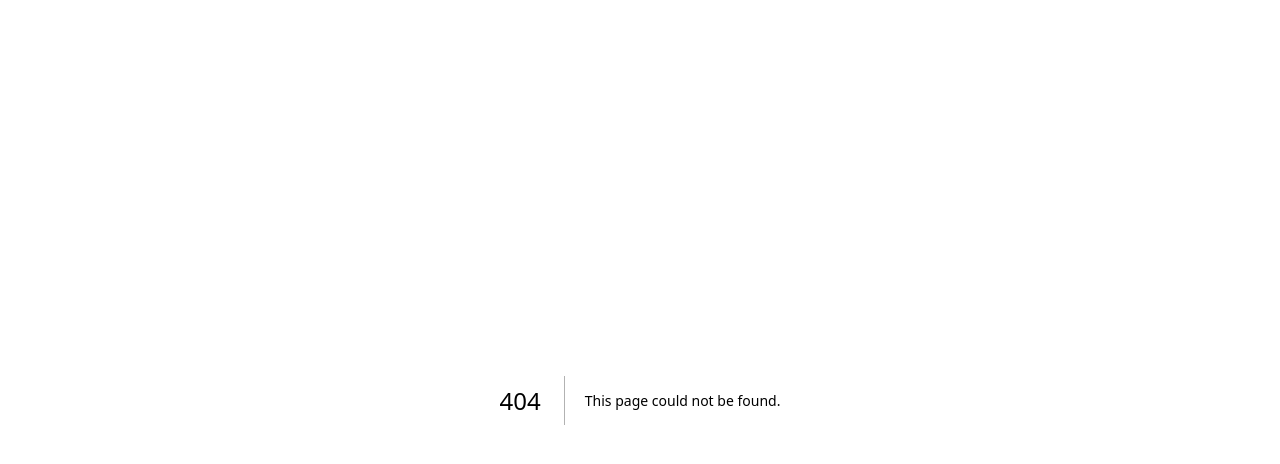
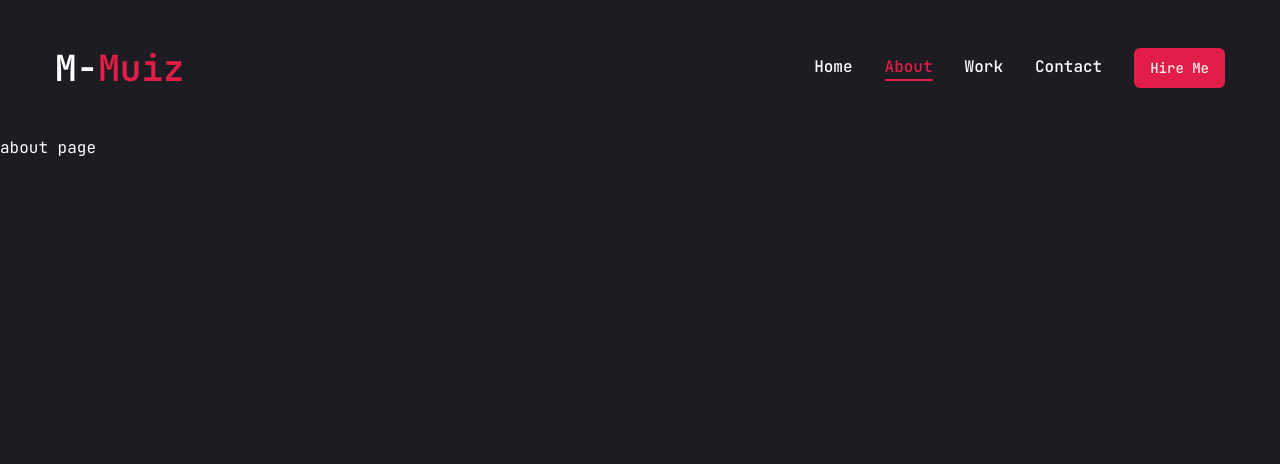
Before and after one commit to M-Muiz/Full_Stack-Portfolio, a Next.js app: page /about in a window 1280 px wide. Before the commit this address had no page. Shown: the top 464 px of the page. Built offline with nearby package versions, Linux system fonts and the light colour scheme.

Commit message:
create new pages

```diff
--- /dev/null
+++ b/src/app/about/page.tsx
@@ -0,0 +1,11 @@
+import React from 'react'
+
+const page = () => {
+  return (
+    <div>
+      about page
+    </div>
+  )
+}
+
+export default page
--- /dev/null
+++ b/src/app/contact/page.tsx
@@ -0,0 +1,11 @@
+import React from 'react'
+
+const page = () => {
+  return (
+    <div>
+      contact
+    </div>
+  )
+}
+
+export default page
--- a/src/app/globals.css
+++ b/src/app/globals.css
@@ -52,15 +52,12 @@
 
 
 @layer base {
-  * {
-    @apply border-border;
-  }
-
   body {
-    @apply bg-background text-foreground;
+    @apply font-primary;
   }
 }
 
 body{
-  background-color: black;
+  background-color: #1c1c22;
+  color: white;
 }
--- a/src/app/layout.tsx
+++ b/src/app/layout.tsx
@@ -1,8 +1,9 @@
 import type { Metadata } from "next";
-import { Inter } from "next/font/google";
+import { JetBrains_Mono } from "next/font/google";
 import "./globals.css";
+import Header from "@/components/Header";
 
-const inter = Inter({ subsets: ["latin"] });
+const jetbrainsMono = JetBrains_Mono({ subsets: ["latin"], weight: ["100", "200", "300", "400", "500", "600", "700", "800"], variable: "--font-jetbrainsMono" });
 
 export const metadata: Metadata = {
   title: "Create Next App",
@@ -16,7 +17,10 @@
 }>) {
   return (
     <html lang="en">
-      <body className={inter.className}>{children}</body>
+      <body className={jetbrainsMono.variable}>
+        <Header />
+        {children}
+      </body>
     </html>
   );
 }
--- a/src/app/page.tsx
+++ b/src/app/page.tsx
@@ -5,8 +5,6 @@
   return (
  <main>homeape
 
-<Button>Hello World</Button>
-
  </main>
   );
 }
--- /dev/null
+++ b/src/app/work/page.tsx
@@ -0,0 +1,11 @@
+import React from 'react'
+
+const page = () => {
+  return (
+    <div>
+      work
+    </div>
+  )
+}
+
+export default page
--- /dev/null
+++ b/src/components/Header.tsx
@@ -0,0 +1,38 @@
+import React from 'react'
+import Link from 'next/link'
+import { Button } from './ui/button'
+import Nav from './Nav'
+
+
+const Header = () => {
+  return (
+    <header className='py-8 xl:py-12 text-white'>
+      <div className="container mx-auto flex items-center justify-between">
+        <Link href="/">
+          <h1 className='text-4xl font-semibold'>M-
+            <span className="text-primary">
+              Muiz
+            </span>
+          </h1>
+        </Link>
+
+        <div className="hidden xl:flex items-center gap-8">
+          <Nav />
+          <Link href="/contact">
+          <Button>Hire Me</Button>
+          </Link>
+        </div>
+
+
+
+<div className="xl:hidden">
+mobile nav
+</div>
+
+
+      </div>
+    </header>
+  )
+}
+
+export default Header
--- /dev/null
+++ b/src/components/Nav.tsx
@@ -0,0 +1,41 @@
+"use client"
+import Link from "next/link"
+import { usePathname } from "next/navigation"
+
+const links = [
+  {
+    name: "Home",
+    path: "/",
+  },
+  {
+    name: "About",
+    path: "/about",
+  },
+  {
+    name: "Work",
+    path: "/work",
+  },
+  {
+    name: "Contact",
+    path: "/contact",
+  },
+];
+
+const Nav = () => {
+
+  const pathname = usePathname();
+
+  return (
+      <nav className="flex gap-8">
+        {links.map((link, ind)=>{
+          return (
+            <Link href={link.path} key={ind} className={`${link.path === pathname && "text-primary border-b-2 border-primary"} font-medium hover:text-primary transition-all capitalize}`}>
+              {link.name}
+            </Link>
+          )
+        })}
+      </nav>
+  )
+}
+
+export default Nav
--- a/tailwind.config.ts
+++ b/tailwind.config.ts
@@ -7,15 +7,21 @@
     './components/**/*.{ts,tsx}',
     './app/**/*.{ts,tsx}',
     './src/**/*.{ts,tsx}',
-	],
+  ],
   prefix: "",
   theme: {
     container: {
       center: true,
-      padding: "2rem",
-      screens: {
-        "2xl": "1400px",
-      },
+      padding: "15px",
+    },
+    screens: {
+      "sm": "640px",
+      "md": "768px",
+      "lg": "960px",
+      "xl": "1200px",
+    },
+    fontFamily: {
+      primary: "var(--font-jetbrainsMono)",
     },
     extend: {
       colors: {
```
